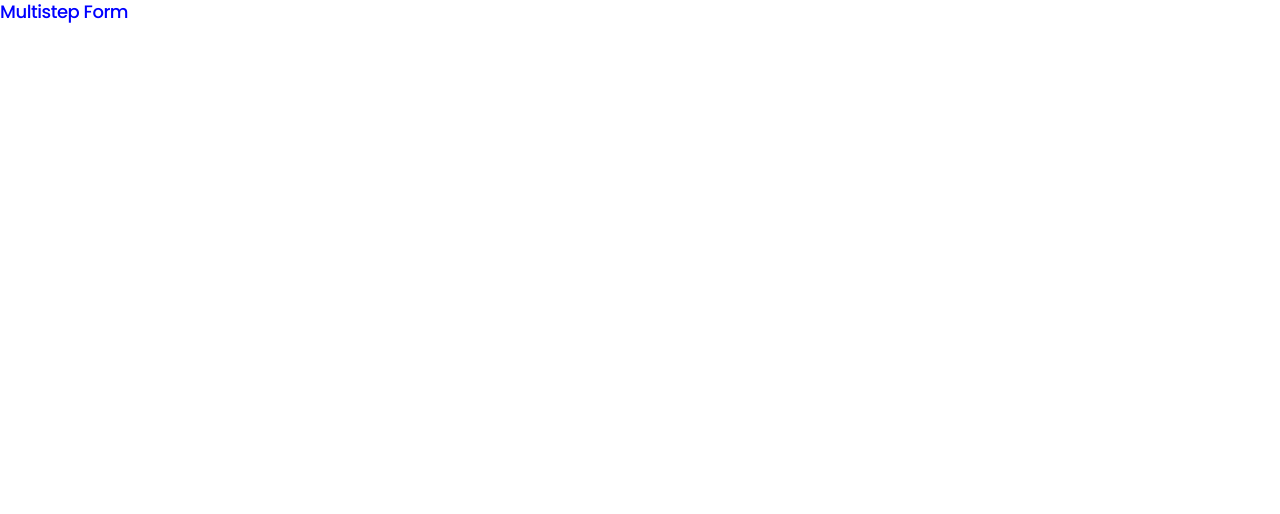
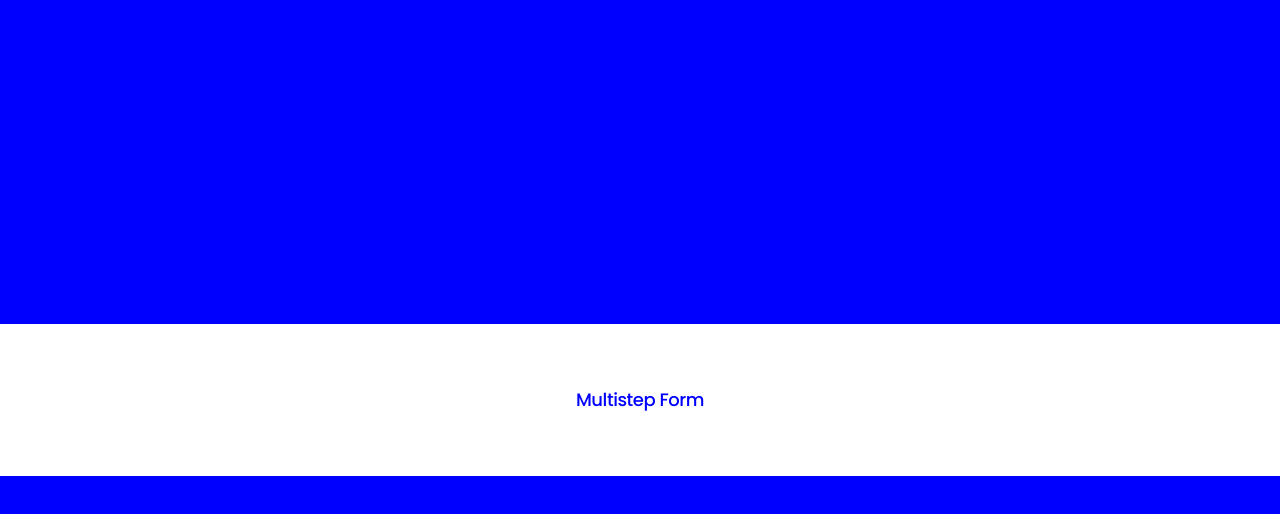
Before and after one commit to bazyli2/multi-step-form, a Next.js app: page / in a window 1280 px wide. Shown: the top 514 px of the page. Built offline with nearby package versions, Linux system fonts and the light colour scheme.

Commit message:
added layout to multi step form page

```diff
--- a/src/app/layout.tsx
+++ b/src/app/layout.tsx
@@ -17,7 +17,9 @@ export default function RootLayout({
 }>) {
   return (
     <html lang="en" className="h-full">
-      <body className={clsx(poppins.className, "min-h-full")}>{children}</body>
+      <body className={clsx(poppins.className, "min-h-full flex flex-col")}>
+        {children}
+      </body>
     </html>
   );
 }
--- a/src/pages/MultiStepForm/MultiStepForm.tsx
+++ b/src/pages/MultiStepForm/MultiStepForm.tsx
@@ -2,8 +2,10 @@ import { Banner } from "./Banner";
 
 export function MultiStepForm() {
   return (
-    <div>
-      <Banner />
+    <div className="flex-1 bg-blue flex items-center justify-center">
+      <div className="max-w-7xl bg-white flex-1 py-16 flex flex-col items-center">
+        <Banner />
+      </div>
     </div>
   );
 }
```
